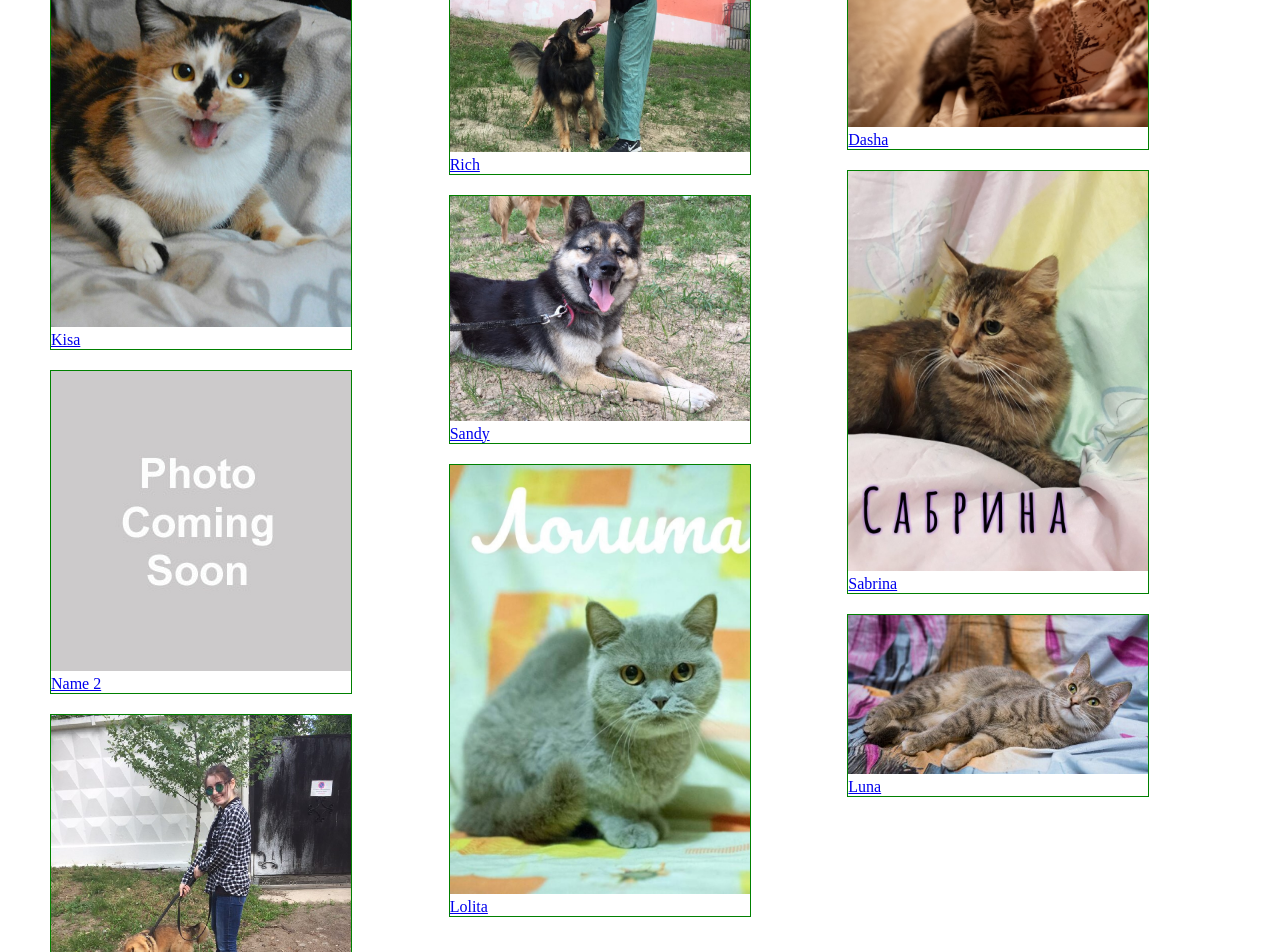
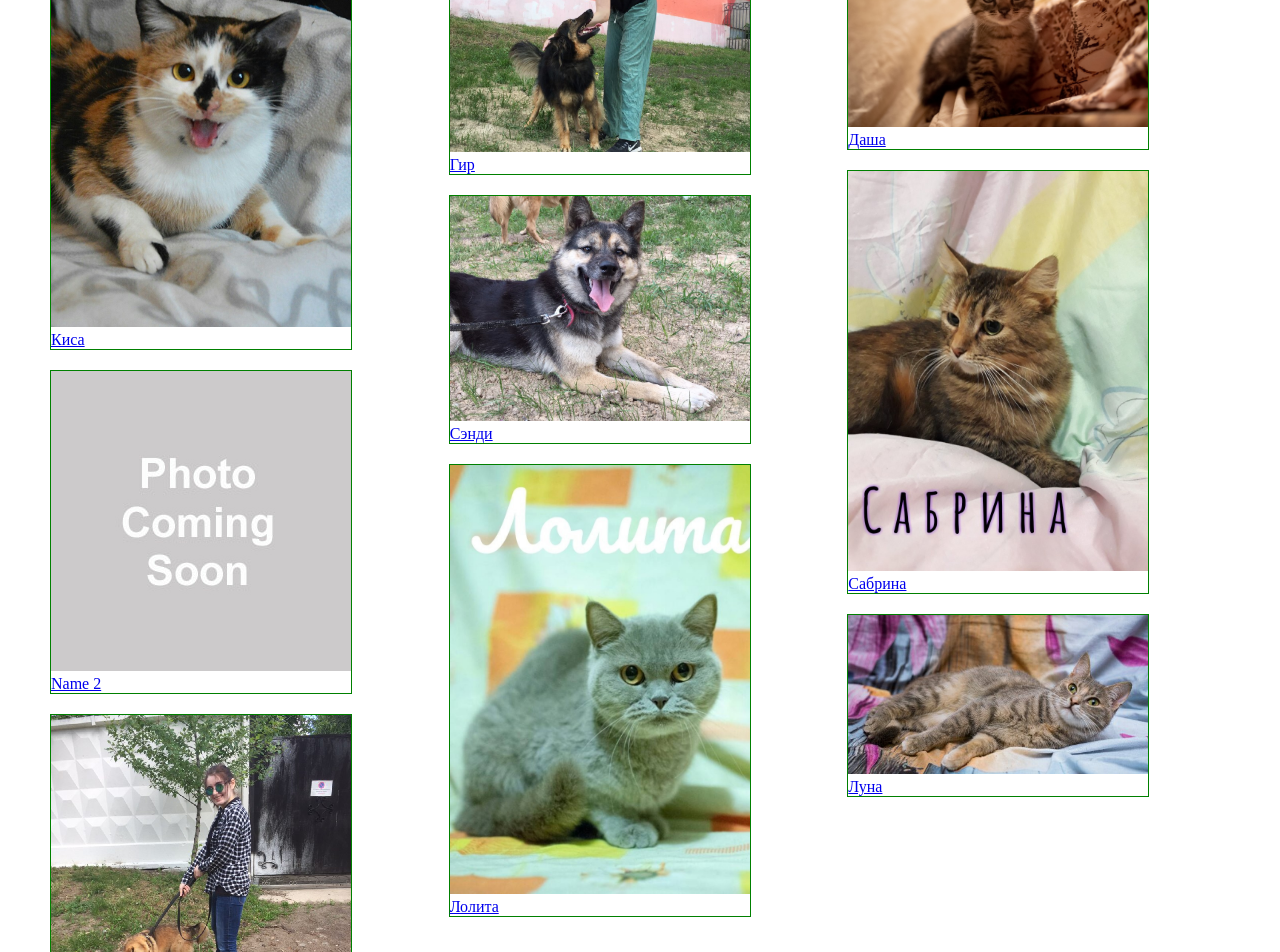
Before and after one commit to Ateina/veles, a React (Create React App) app: page /catalog in a window 1280 px wide. Shown: the part 300-1252 px from the top of the page. Built offline with nearby package versions, Linux system fonts and the light colour scheme.

Commit message:
translate pet names to russian

```diff
--- a/src/data/pets.js
+++ b/src/data/pets.js
@@ -1,6 +1,6 @@
 const pets = [
     {
-        name: "Kisa",
+        name: "Киса",
         type: "cat",
         image: ["/images/kisa.jpg"],
         desc: "Description.",
@@ -29,7 +29,7 @@ const pets = [
         contacts: ''
     },
     {
-        name: "Fiona",
+        name: "Фиона",
         type: "dog",
         image: ["/images/fiona.jpg"],
         desc: "Description.",
@@ -44,7 +44,7 @@ const pets = [
         contacts: ''
     },
     {
-        name: "Rich",
+        name: "Гир",
         type: "dog",
         image: ["/images/rich.jpg"],
         desc: "Description.",
@@ -59,7 +59,7 @@ const pets = [
         contacts: ''
     },
     {
-        name: "Sandy",
+        name: "Сэнди",
         type: "dog",
         image: [
             "/images/sandy.jpg",
@@ -79,7 +79,7 @@ const pets = [
         contacts: ''
     },
     {
-        name: "Lolita",
+        name: "Лолита",
         type: "cat",
         image: ["/images/lolita.jpg"],
         desc: "Description.",
@@ -94,21 +94,21 @@ const pets = [
         contacts: ''
     },
     {
-        name: "Dasha",
+        name: "Даша",
         type: "cat",
         image: ["/images/dasha.jpg"],
         desc: "Description.",
         status: "shelter"
     },
     {
-        name: "Sabrina",
+        name: "Сабрина",
         type: "cat",
         image: ["/images/sabrina.jpg"],
         desc: "Description.",
         status: "shelter"
     },
     {
-        name: "Luna",
+        name: "Луна",
         type: "cat",
         image: ["/images/luna.jpg"],
         desc: "Description.",
```
